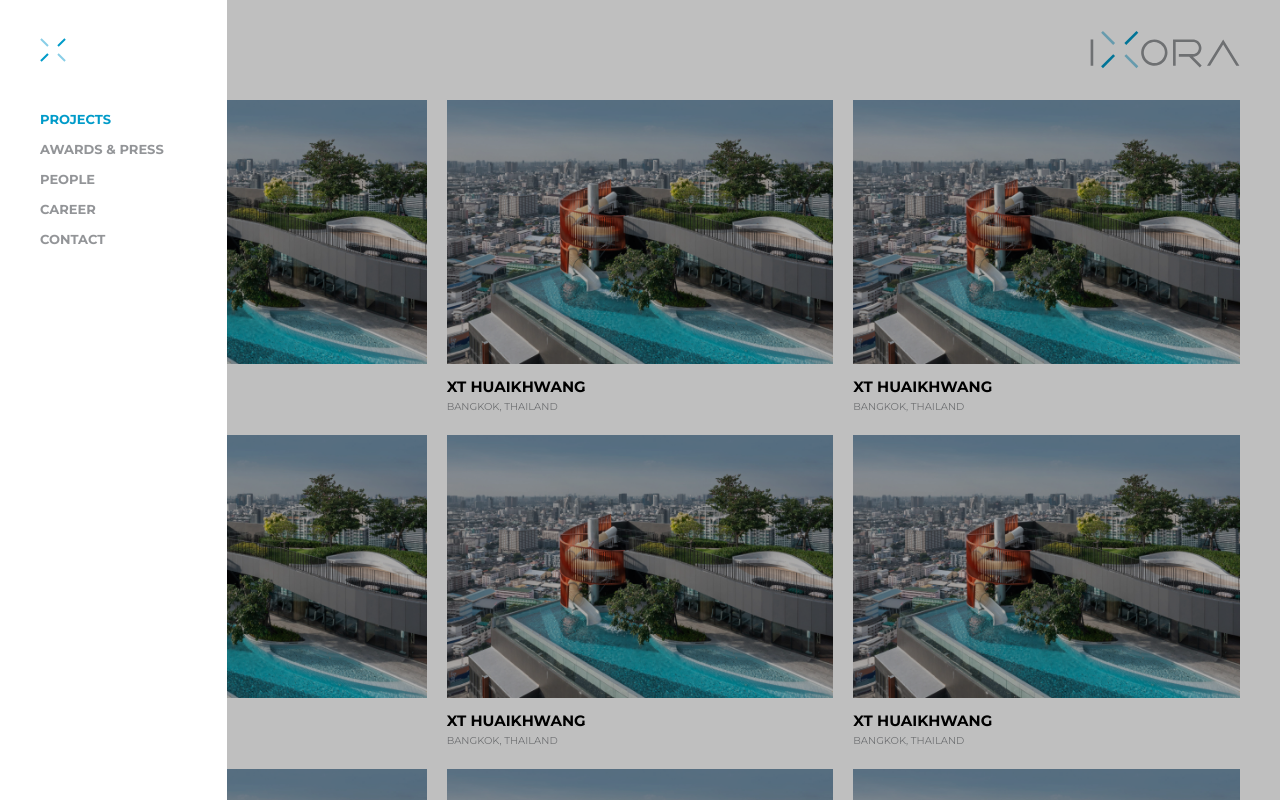
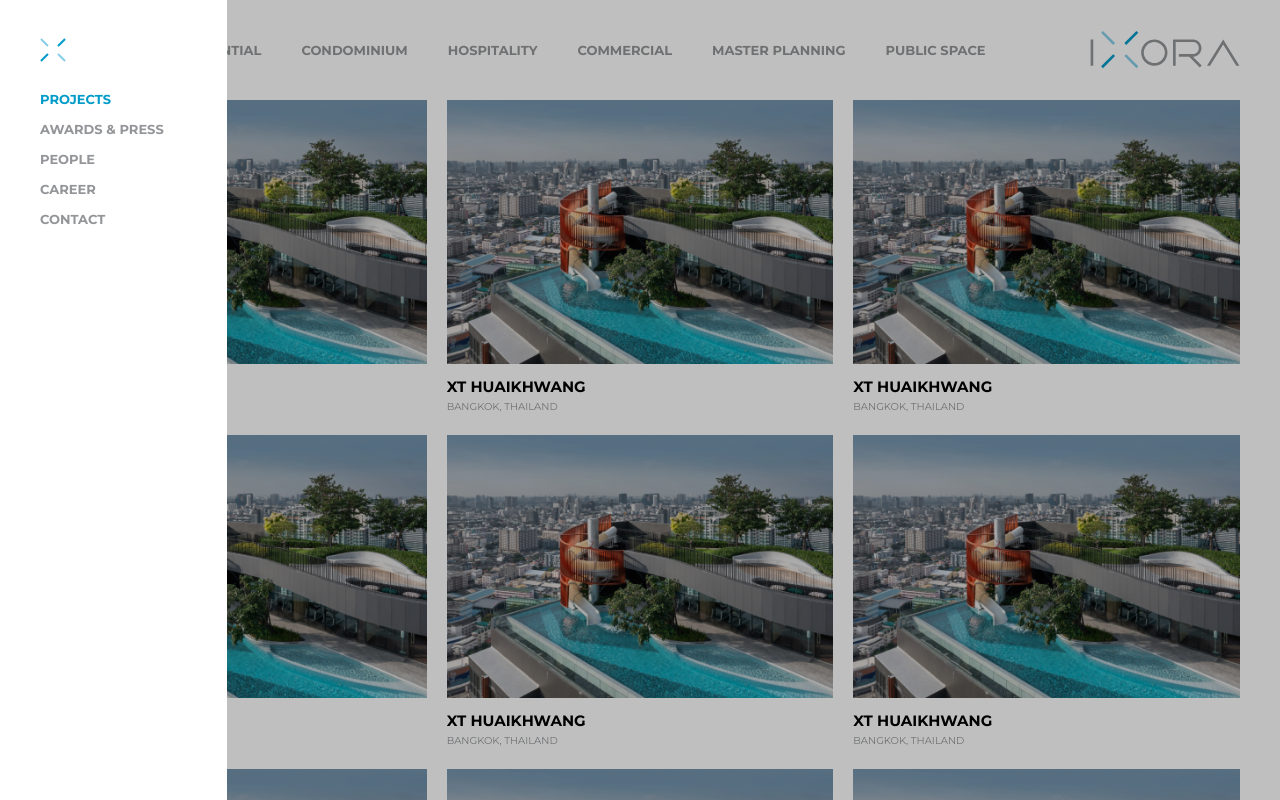
Before and after one commit to nattawasI/ixora, a Next.js app: page / in a window 1280 px wide. Both pictures are taken after a click on the button 53 px from the left and 50 px from the top of the page. Shown: the top 800 px of the page. Built offline with nearby package versions, Linux system fonts and the light colour scheme.

Commit message:
save header nav

```diff
--- a/src/components/layout/header/global-navigation.tsx
+++ b/src/components/layout/header/global-navigation.tsx
@@ -54,7 +54,10 @@
             'data-[state=closed]:fade-out-0 data-[state=open]:fade-in-0',
           )}
         />
-        <DialogContent aria-describedby={undefined} className="fixed top-0 left-0 z-20 h-full">
+        <DialogContent
+          aria-describedby={undefined}
+          className="fixed top-0 left-0 z-20 h-full w-[10rem] lg:w-[14.188rem]"
+        >
           <VisuallyHidden>
             <DialogTitle>Global Navigation</DialogTitle>
           </VisuallyHidden>
@@ -71,12 +74,11 @@
               }
             }}
             className={cn(
-              'h-full w-[10rem] bg-white p-4 pt-16 md:w-[14.188rem] lg:p-10 lg:pt-21.5',
-              'transition-transform duration-300',
+              'h-full w-full bg-white transition-transform duration-300',
               isShowMenu ? 'translate-x-0' : '-translate-x-full',
             )}
           >
-            <nav className="mt-5 space-y-1.25">
+            <nav className="space-y-1.25 p-4 pt-16 lg:p-10 lg:pt-21.5">
               {menuItems.map((item) => (
                 <div key={item.href}>
                   <NavigationLink
--- /dev/null
+++ b/src/components/layout/header/header-navigation/index.tsx
@@ -0,0 +1,23 @@
+'use client'
+
+import { usePathname } from 'next/navigation'
+
+const HeaderNavigation = ({
+  projectCategoriesNav,
+  awardsAndPressNav,
+}: {
+  projectCategoriesNav: React.ReactElement
+  awardsAndPressNav: React.ReactElement
+}) => {
+  const pathname = usePathname()
+
+  if (pathname === '/' || pathname.startsWith('/projects')) {
+    return projectCategoriesNav
+  } else if (pathname.startsWith('/awards') || pathname.startsWith('/press')) {
+    return awardsAndPressNav
+  } else {
+    return null
+  }
+}
+
+export { HeaderNavigation }
--- a/src/components/layout/header/index.tsx
+++ b/src/components/layout/header/index.tsx
@@ -1,16 +1,34 @@
 import Link from 'next/link'
 import { FullLogo } from '@/components/ui/icons-color'
 import { GlobalNavigation } from '@/components/layout/header/global-navigation'
-import { LocalNavigation } from '@/components/layout/header/local-navigation'
+import { HeaderNavigation } from '@/components/layout/header/header-navigation'
+import { ProjectCategoriesNav } from '@/components/modules/projects/project-categories-nav'
+import { AwardsAndPressNav } from '@/components/modules/awards-and-press/awards-and-press-nav'
+import type { NavigationItemType } from '@/components/layout/type'
+
+const projectCategories: NavigationItemType[] = [
+  { label: 'RESIDENTIAL', href: '/projects/residential' },
+  { label: 'CONDOMINIUM', href: '/projects/condominium' },
+  { label: 'HOSPITALITY', href: '/projects/hospitality' },
+  { label: 'COMMERCIAL', href: '/projects/commercial' },
+  { label: 'MASTER PLANNING', href: '/projects/master-planning' },
+  { label: 'PUBLIC SPACE ', href: '/projects/public-space' },
+]
 
 const Header = () => {
+  /** fetch project categories here... */
   return (
     <header
       id="header"
       className="sticky top-0 z-10 flex h-[3.75rem] shrink-0 items-center justify-between gap-x-[1.25rem] px-4 lg:h-[6.25rem] lg:px-10"
     >
       <GlobalNavigation />
-      <LocalNavigation />
+      <HeaderNavigation
+        projectCategoriesNav={
+          <ProjectCategoriesNav layout="horizontal" categories={projectCategories} className="max-lg:hidden" />
+        }
+        awardsAndPressNav={<AwardsAndPressNav className="max-lg:hidden" />}
+      />
       <Link href="/" aria-label="Home" className="block w-[6.75rem] lg:w-[9.375rem]">
         <FullLogo className="h-auto w-full" />
       </Link>
--- a/src/components/layout/header/local-navigation.tsx
+++ /dev/null
@@ -1,46 +0,0 @@
-'use client'
-
-import { usePathname } from 'next/navigation'
-import { NavigationLink } from '@/components/ui/navigation-link'
-import type { NavigationItemType } from '@/components/layout/type'
-
-const projectsItems: NavigationItemType[] = [
-  { label: 'RESIDENTIAL', href: '/projects/residential' },
-  { label: 'CONDOMINIUM', href: '/projects/condominium' },
-  { label: 'HOSPITALITY', href: '/projects/hospitality' },
-  { label: 'COMMERCIAL', href: '/projects/commercial' },
-  { label: 'MASTER PLANNING', href: '/projects/master-planning' },
-  { label: 'PUBLIC SPACE ', href: '/projects/public-space' },
-]
-
-const awardsAndPressItems: NavigationItemType[] = [
-  { label: 'AWARDS', href: '/awards' },
-  { label: 'PRESS', href: '/press' },
-]
-
-const LocalNavigation = () => {
-  const pathname = usePathname()
-
-  let items: NavigationItemType[] = []
-  if (pathname.startsWith('/projects')) {
-    items = projectsItems
-  } else if (pathname.startsWith('/awards') || pathname.startsWith('/press')) {
-    items = awardsAndPressItems
-  }
-
-  return (
-    <>
-      {items.length > 0 ? (
-        <nav className="flex gap-x-10 max-xl:hidden">
-          {items.map((item) => (
-            <NavigationLink key={item.href} href={item.href} isCurrent={pathname === item.href}>
-              {item.label}
-            </NavigationLink>
-          ))}
-        </nav>
-      ) : null}
-    </>
-  )
-}
-
-export { LocalNavigation }
--- /dev/null
+++ b/src/components/modules/awards-and-press/awards-and-press-nav.tsx
@@ -0,0 +1,27 @@
+'use client'
+
+import { cn } from '@/libs/utils/cn'
+import { usePathname } from 'next/navigation'
+import { NavigationLink } from '@/components/ui/navigation-link'
+import type { NavigationItemType } from '@/components/layout/type'
+
+const items: NavigationItemType[] = [
+  { label: 'AWARDS', href: '/awards' },
+  { label: 'PRESS', href: '/press' },
+]
+
+const AwardsAndPressNav = ({ className, ...props }: React.ComponentProps<'nav'>) => {
+  const pathname = usePathname()
+
+  return (
+    <nav className={cn('flex gap-x-10', className)} {...props}>
+      {items.map((item) => (
+        <NavigationLink type="button" key={item.href} isCurrent={pathname.startsWith(item.href)} href={item.href}>
+          {item.label}
+        </NavigationLink>
+      ))}
+    </nav>
+  )
+}
+
+export { AwardsAndPressNav }
--- /dev/null
+++ b/src/components/modules/projects/project-categories-nav.tsx
@@ -0,0 +1,43 @@
+'use client'
+
+import { cn } from '@/libs/utils/cn'
+import { usePathname } from 'next/navigation'
+import { navigationLinkVariants } from '@/components/ui/navigation-link'
+import type { NavigationItemType } from '@/components/layout/type'
+
+type ProjectCategoriesNavProps = React.ComponentProps<'nav'> & {
+  layout: 'horizontal' | 'vertical'
+  categories: NavigationItemType[]
+  onSelect?: () => void
+}
+
+const ProjectCategoriesNav = ({ layout, categories, onSelect, className, ...props }: ProjectCategoriesNavProps) => {
+  const pathname = usePathname()
+
+  return (
+    <nav
+      className={cn(
+        layout === 'horizontal' ? 'flex gap-x-5 xl:gap-x-10' : '',
+        layout === 'vertical' ? 'space-y-1.25' : '',
+        className,
+      )}
+      {...props}
+    >
+      {categories.map((item) => (
+        <button
+          type="button"
+          key={item.href}
+          className={navigationLinkVariants({ isCurrent: pathname.startsWith(item.href) })}
+          onClick={() => {
+            history.pushState(null, '', item.href)
+            onSelect?.()
+          }}
+        >
+          {item.label}
+        </button>
+      ))}
+    </nav>
+  )
+}
+
+export { ProjectCategoriesNav, type ProjectCategoriesNavProps }
```
